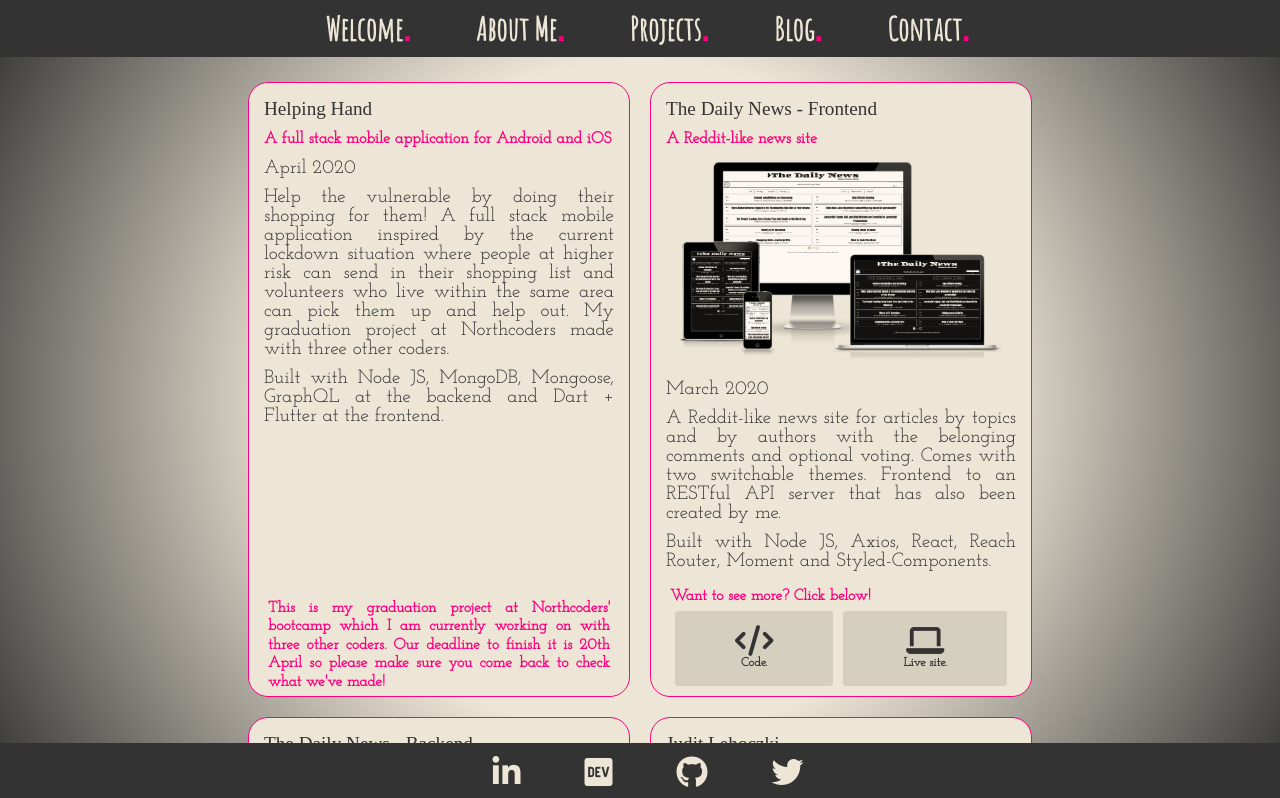
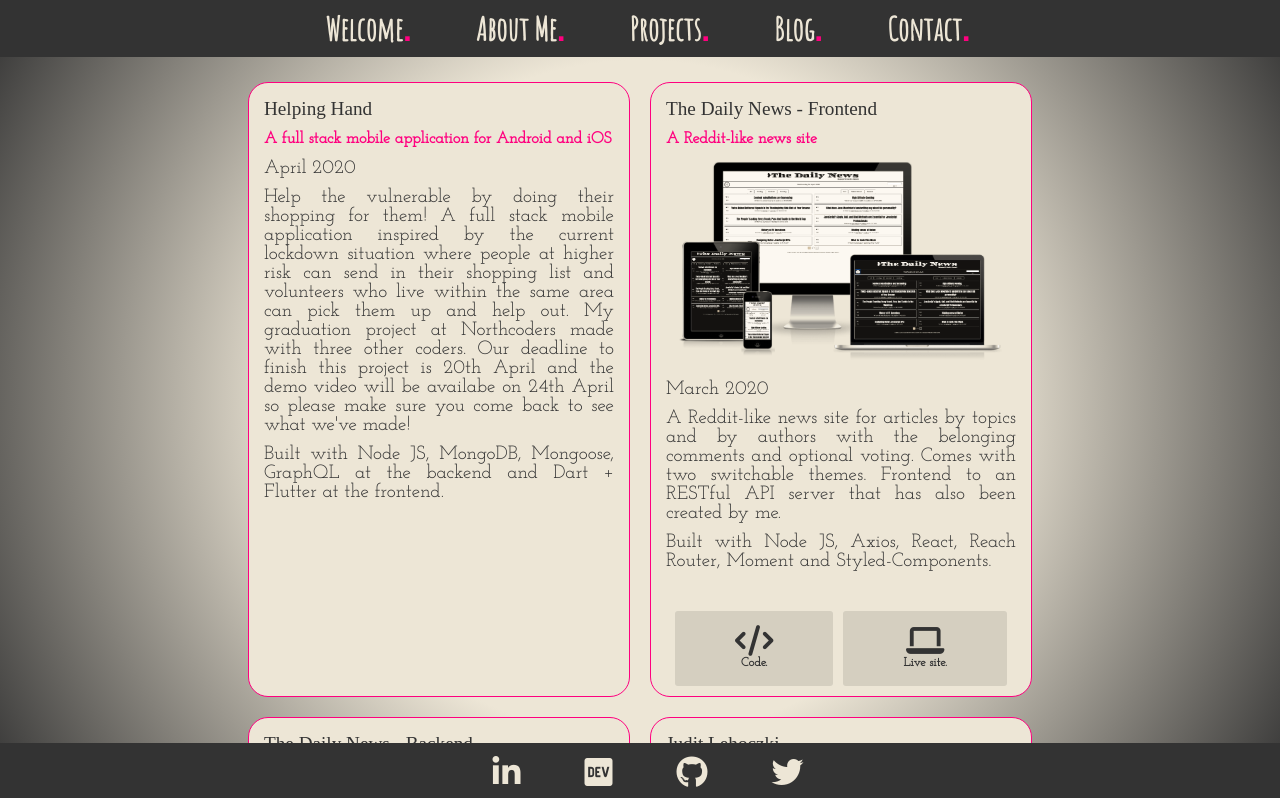
Before and after one commit to juditlehoczki/juditlehoczki.github.io, a React (Create React App) app: page /projects in a window 1280 px wide. Shown: the top 798 px of the page. Built offline with nearby package versions, Linux system fonts and the light colour scheme; the HTML template or start-up script is replaced by a standard one; a web font is replaced by a local one.

Commit message:
change botton structure on each project card

```diff
--- a/src/components/ProjectList.jsx
+++ b/src/components/ProjectList.jsx
@@ -13,12 +13,14 @@ const projects = [
     name: "Helping Hand",
     intro: "A full stack mobile application for Android and iOS",
     description:
-      "Help the vulnerable by doing their shopping for them! A full stack mobile application inspired by the current lockdown situation where people at higher risk can send in their shopping list and volunteers who live within the same area can pick them up and help out. \n \n My graduation project at Northcoders made with three other coders.",
+      "Help the vulnerable by doing their shopping for them! A full stack mobile application inspired by the current lockdown situation where people at higher risk can send in their shopping list and volunteers who live within the same area can pick them up and help out. \n \n My graduation project at Northcoders made with three other coders.  Our deadline to finish this project is 20th April and the demo video will be availabe on 24th April so please make sure you come back to see what we've made!",
     techStack:
       "Node JS, MongoDB, Mongoose, GraphQL at the backend and Dart + Flutter at the frontend",
     image: "",
+    buttons: {
       gitHubRepo: "",
-    liveUrl: "",
+      demo: "",
+    },
     date: "April 2020",
   },
   {
@@ -29,8 +31,10 @@ const projects = [
     techStack:
       "Node JS, Axios, React, Reach Router, Moment and Styled-Components",
     image: newsFrontend,
+    buttons: {
       gitHubRepo: "https://github.com/juditlehoczki/news-frontend",
       liveUrl: "https://press-jl.netlify.com/",
+    },
     date: "March 2020",
   },
   {
@@ -41,8 +45,10 @@ const projects = [
     techStack:
       "Node JS, Express, Knex, PostgreSQL, Nodemon. Tested with Supertest, Mocha and Chai",
     image: newsBackend,
+    buttons: {
       gitHubRepo: "https://github.com/juditlehoczki/news-backend",
       liveUrl: "https://press-jl.herokuapp.com/api",
+    },
     date: "March 2020",
   },
   {
@@ -53,8 +59,10 @@ const projects = [
     techStack:
       "Node JS, Axios, React, Reach Router, Moment and Styled-Components",
     image: portfolio,
+    buttons: {
       gitHubRepo: "https://github.com/juditlehoczki/juditlehoczki.github.io",
       liveUrl: "https://juditlehoczki.me/",
+    },
     date: "March 2020",
   },
   {
@@ -64,8 +72,10 @@ const projects = [
       "The Classic Hangman Game Styled For International Women's Day. The game is available to play in two languages and in three difficulty levels. The main goal was to create something for women's day that my Mum, who doesn't speak English, can also use.",
     techStack: "Node Js and React",
     image: hangman,
+    buttons: {
       gitHubRepo: "https://github.com/juditlehoczki/hangman",
       liveUrl: "https://hangman-iwd2020.netlify.com/",
+    },
     date: "March 2020",
   },
   {
@@ -75,8 +85,10 @@ const projects = [
       "A brochure type single page website created for Reuben Alldridge, trombonist and music teacher.",
     techStack: "Node JS, React and Styled Components",
     image: reubenAlldridge,
+    buttons: {
       gitHubRepo: "https://github.com/juditlehoczki/reuben-alldridge",
       liveUrl: "https://reuben-alldridge.netlify.com/",
+    },
     date: "March 2020",
   },
   {
@@ -86,8 +98,9 @@ const projects = [
       "A simple Pokemon Battler game made in my coding bootcamp to practise working with JavaScript classes.",
     techStack: "Vanilla JavaScript, Inquirer",
     image: pokemon,
+    buttons: {
       gitHubRepo: "https://github.com/juditlehoczki/pokemon-battler/",
-    liveUrl: "",
+    },
     date: "February 2020",
   },
 ];
@@ -109,23 +122,18 @@ const ProjectList = () => {
               Built with {project.techStack}.
             </p>
             <div className="linkButtonsContainer">
-              {!project.gitHubRepo ? (
-                <div style={{ "font-size": "1.2em" }}>
-                  This is my graduation project at Northcoders' bootcamp which I
-                  am currently working on with three other coders. Our deadline
-                  to finish it is 20th April so please make sure you come back
-                  to check what we've made!
-                </div>
+              {!project.liveUrl ? (
+                <div style={{ "font-size": "1.2em" }}></div>
               ) : (
                 <div style={{ "font-size": "1.2em" }}>
                   Want to see more? Click below!
                 </div>
               )}
               <div className="linkButtons">
-                {project.gitHubRepo ? (
+                {project.buttons.gitHubRepo ? (
                   <a
                     key={project.name}
-                    href={project.gitHubRepo}
+                    href={project.buttons.gitHubRepo}
                     target="_blank"
                     rel="noopener noreferrer"
                   >
@@ -133,15 +141,26 @@ const ProjectList = () => {
                     <p>Code.</p>
                   </a>
                 ) : null}
-                {project.liveUrl ? (
+                {project.buttons.liveUrl ? (
                   <a
                     key={project.name}
-                    href={project.liveUrl}
+                    href={project.buttons.liveUrl}
                     target="_blank"
                     rel="noopener noreferrer"
                   >
                     <i class="fas fa-laptop"></i>
                     <p>Live site.</p>
+                  </a>
+                ) : null}
+                {project.buttons.demo ? (
+                  <a
+                    key={project.name}
+                    href={project.buttons.liveUrl}
+                    target="_blank"
+                    rel="noopener noreferrer"
+                  >
+                    <i class="fas fa-film"></i>
+                    <p>Demo video.</p>
                   </a>
                 ) : null}
               </div>
```
Lines whose indentation alone changed are shown as unchanged.
